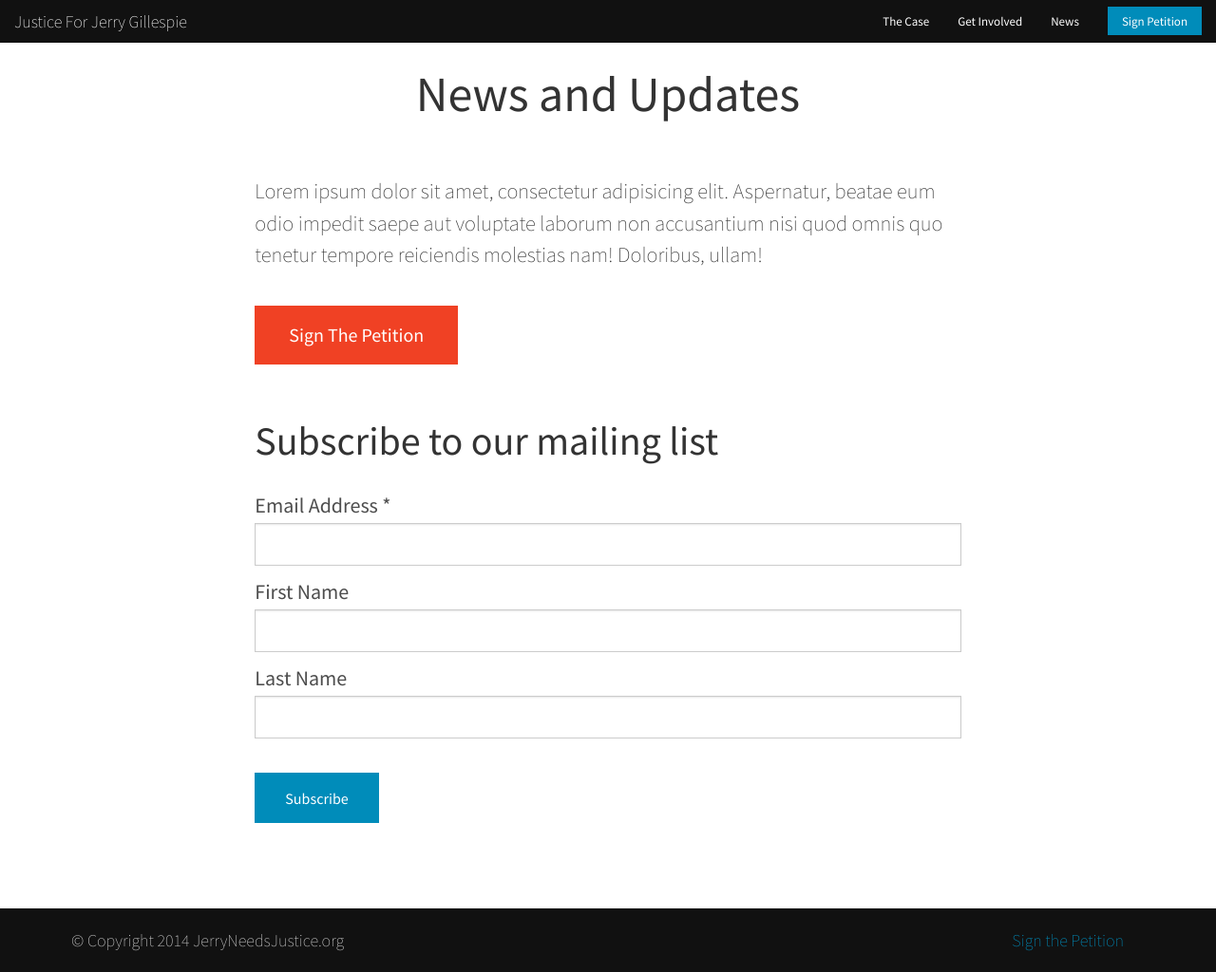
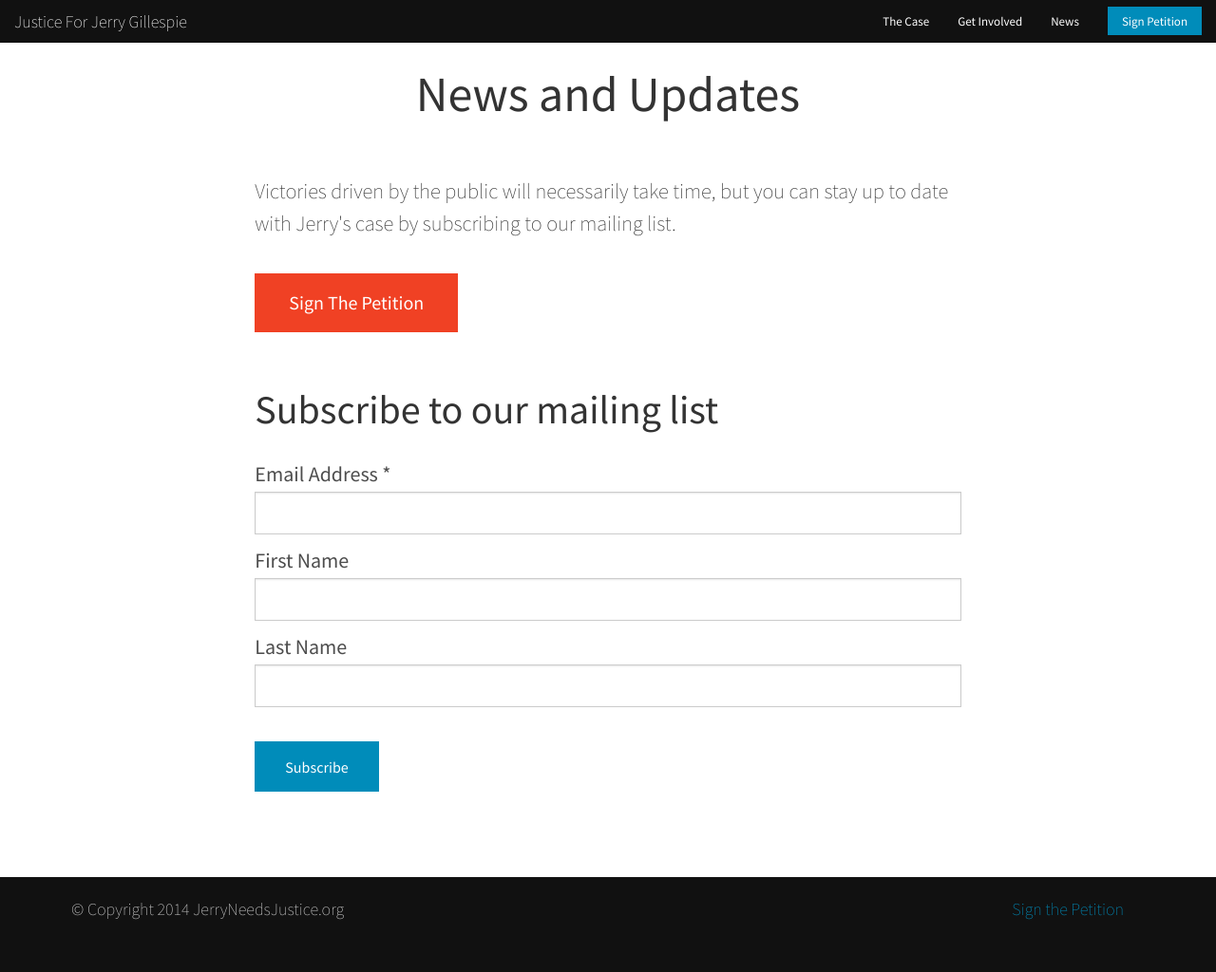
Before and after one commit to eddywashere/jnj, a Jekyll site: the page built from news.html, in a window 1280 px wide and 1024 px high. Shown: the whole window at 95% size. Built offline with Jekyll 4.4.1, drawn with Linux system fonts in a browser that asks for light colours; nearby versions of some CDN libraries; comment, search, counter and statistics services are not loaded.

Commit message:
Update news.html

```diff
--- a/news.html
+++ b/news.html
@@ -7,7 +7,7 @@ title: First Page
   <div class="row">
     <div class="small-12 medium-9 small-centered large-8 columns">
       <h1 class="text-center featured-text small-margin-bottom">News and Updates</h1>
-      <p>Lorem ipsum dolor sit amet, consectetur adipisicing elit. Aspernatur, beatae eum odio impedit saepe aut voluptate laborum non accusantium nisi quod omnis quo tenetur tempore reiciendis molestias nam! Doloribus, ullam!</p>
+      <p>Victories driven by the public will necessarily take time, but you can stay up to date with Jerry's case by subscribing to our mailing list.</p>
       <p class="inline-block"><a href="#" class="large button alert">Sign The Petition</a></p>
       <!-- Begin MailChimp Signup Form -->
       <div id="mc_embed_signup">
```
